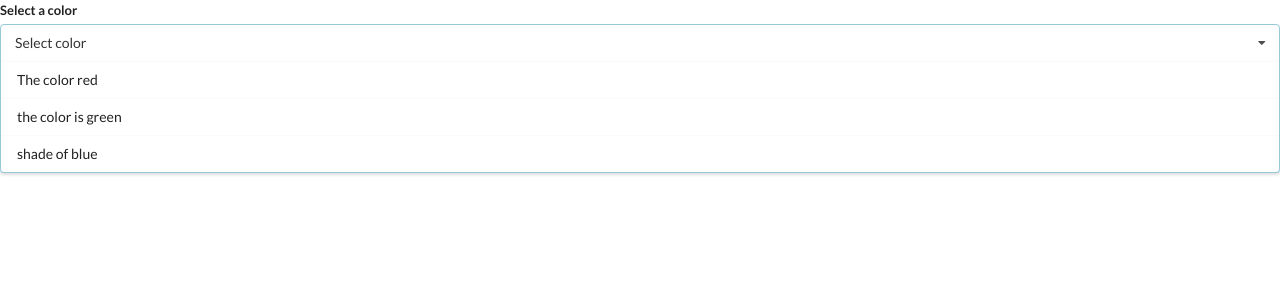
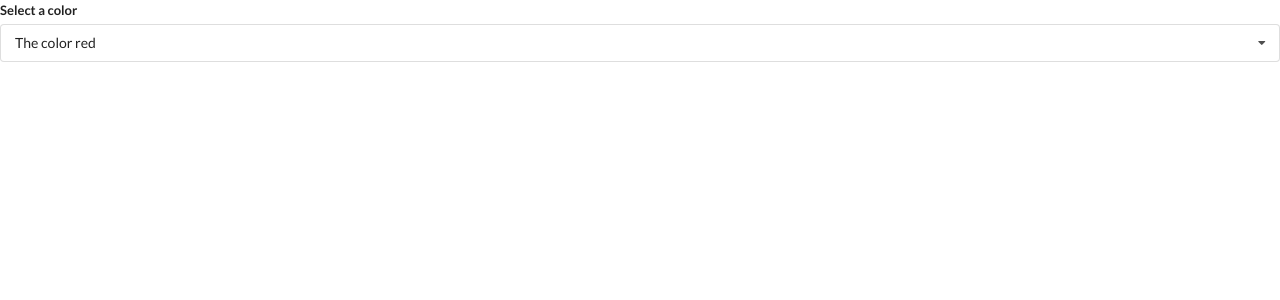
Before and after one commit to navneshranjan/widged, a React (Create React App) app: page / in a window 1280 px wide. Shown: the top 300 px of the page. Built offline with nearby package versions, Linux system fonts and the light colour scheme.

Commit message:
Add drop box

```diff
--- a/src/App.js
+++ b/src/App.js
@@ -1,4 +1,4 @@
-import React from "react";
+import React, { useState } from "react";
 import Accordion from "./components/Accordion";
 import search from "./components/Search";
 import Dropdown from "./components/Dropdown";
@@ -31,9 +31,15 @@
   },
 ];
 export default () => {
+  const [selected, setSelected] = useState(options[0]);
   return (
     <div>
-      <Dropdown options={options} />
+      <Dropdown
+        selected={selected}
+        onselectedChange={setSelected}
+        // convention on__Change
+        options={options}
+      />
     </div>
   );
 };
--- a/src/components/Dropdown.js
+++ b/src/components/Dropdown.js
@@ -1,8 +1,25 @@
-import React from "react";
-const Dropdown = ({ options }) => {
+import React, { useState, useEffect } from "react";
+const Dropdown = ({ options, selected, onselectedChange }) => {
+  const [open, setOpen] = useState(false);
+  useEffect(() => {
+    document.body.addEventListener(
+      "click",
+      () => {
+        setOpen(false);
+      },
+      { capture: true }
+    );
+  }, []);
   const renderedOptions = options.map((option) => {
+    if (option.value === selected.value) {
+      return null;
+    }
     return (
-      <div key={option.value} className="item">
+      <div
+        key={option.value}
+        className="item"
+        onClick={() => onselectedChange(option)}
+      >
         {option.label}
       </div>
     );
@@ -11,10 +28,15 @@
     <div className="ui form">
       <div className="field">
         <label className="label">Select a color</label>
-        <div className="ui selection dropdown visible active">
+        <div
+          onClick={() => setOpen(!open)}
+          className={`ui selection dropdown ${open ? "visible active" : ""}`}
+        >
           <i className="dropdown icon"></i>
-          <div className="text"> Select color</div>
-          <div className="menu visible transition">{renderedOptions}</div>
+          <div className="text"> {selected.label}</div>
+          <div className={`menu ${open ? "visible transition" : ""}`}>
+            {renderedOptions}
+          </div>
         </div>
       </div>
     </div>
```
